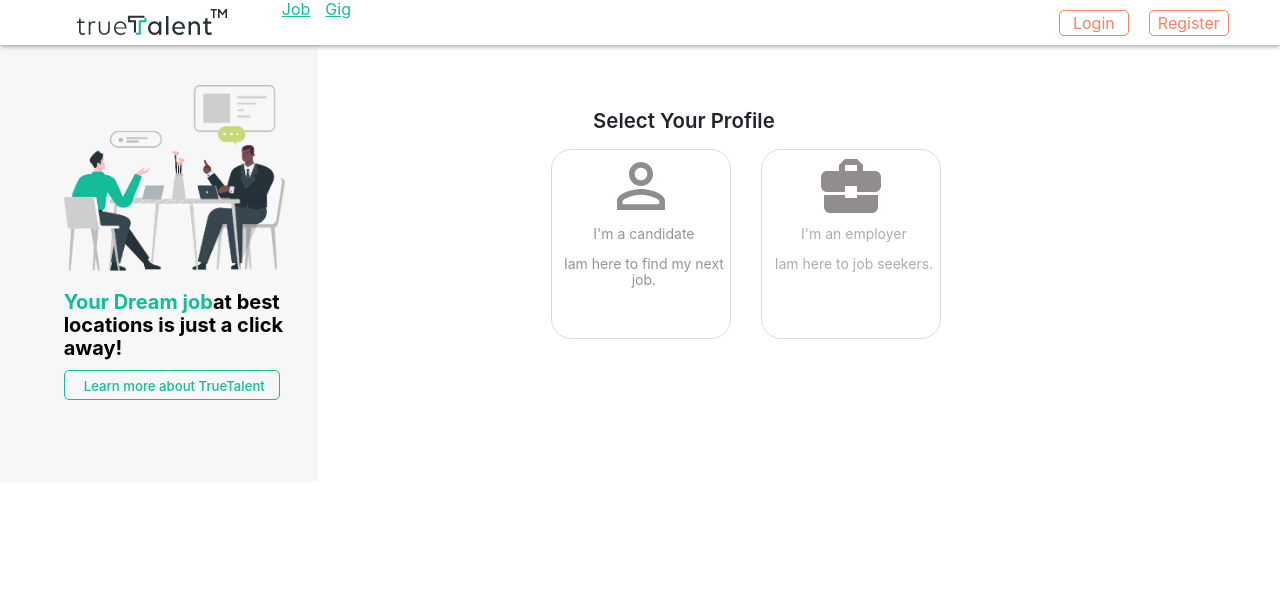
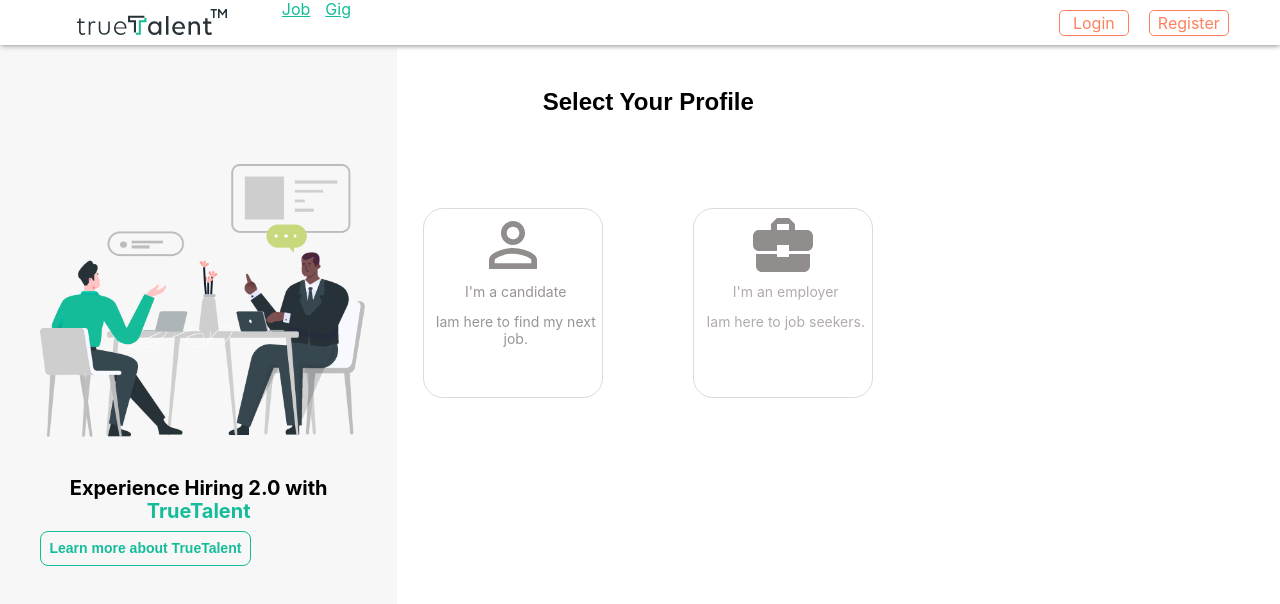
Before and after one commit to ushabanda/Truetalent, a React (Create React App) app: page /register in a window 1280 px wide. Shown: the top 604 px of the page. Built offline with nearby package versions, Linux system fonts and the light colour scheme.

Commit message:
working on register page

```diff
--- a/src/components/Candidate/Candidate.jsx
+++ b/src/components/Candidate/Candidate.jsx
@@ -25,15 +25,23 @@ function Candidate() {
     event.preventDefault();
 
 
-  const formdata = new FormData(event.target)
+  // const formdata = new FormData(event.target)
+
+  // const user_data = {
+  //   name:formdata.get('name'),
+  //   lname:formdata.get('lname'),
+  //   email:formdata.get('email'),
+  //   password:formdata.get('password'),
+  //   cpasword:formdata.get('cpassword')
+  // };
 
   const user_data = {
-    name:formdata.get('name'),
-    lname:formdata.get('lname'),
-    email:formdata.get('email'),
-    password:formdata.get('password'),
-    cpasword:formdata.get('cpassword')
-  };
+    name:firstName,
+    lname:lastName,
+    email:email,
+    password:password,
+    cpassword:password
+  }
 
   try{
       await fetch('http://localhost:8001/submit-form',{
@@ -58,13 +66,13 @@ function Candidate() {
   //   console.log("validation part");
   // };
 
-  // const togglePasswordVisibility = () => {
-  //   setPasswordVisible(!passwordVisible);
-  // };
+   const togglePasswordVisibility = () => {
+    setPasswordVisible(!passwordVisible);
+   }
 
-  // const handlePasswordChange = (event) => {
-  //   setPassword(event.target.value);
-  // };
+  const handlePasswordChange = (event) => {
+    setPassword(event.target.value);
+  };
 
   // const userSchema = yup.object().shape({
   //   firstName: yup.string().required('Please enter your Firstname!'),
@@ -171,11 +179,11 @@ function Candidate() {
                       name="password"
                       className="candidate-password-input"
                       // {...register("password")}
-                      // onChange={handlePasswordChange}
+                       onChange={handlePasswordChange}
                     />
                     <span
                       className="eye-icon"
-                      // onClick={togglePasswordVisibility}
+                       onClick={togglePasswordVisibility}
                     >
                       {passwordVisible ? (
                         <img
--- a/src/components/Register/Register.jsx
+++ b/src/components/Register/Register.jsx
@@ -28,24 +28,22 @@ function Register() {
                   alt="login_banner.png"
                   className="register-banner-image"
                 />
-                <div className="register-image-label">
-                  <h4>
-                      <span>Your Dream job</span>at best locations is just a
-                      click away!
-                  </h4>
-                  <div className="register-image-para">
-                    <p className="register-image-learn">
+                <h2 className="register-heading1">
+                  Experience Hiring 2.0 with <span>TrueTalent </span>
+                </h2>
+                <button className="register-image-learn" type="button">
                   Learn more about TrueTalent
-                    </p>
-                  </div>
-                </div>
+                </button>
               </div>
             </div>
 
-            <div className='register-form'>
-              <h3>Select Your Profile</h3>
+            <div className="register-form">
+              <div className="register-right">
+                <div className="register-profile">
+              <h2 className="profile-heading">Select Your Profile</h2>
               <div className="register-profile-content">
-                <button className='register-link' onClick={navigateToCandidate}>
+                <div className="profile-card">
+                <button className="register-link" onClick={navigateToCandidate}>
                   <div className="register-candidate-profile">
                     <PermIdentityIcon
                       className="register-candidate-icon"
@@ -59,14 +57,17 @@ function Register() {
                     <p>Iam here to find my next job.</p>
                   </div>
                 </button>
-                <button className='register-link' onClick={navigateToEmployer}>
+                </div>
+                <div className="profile-card">
+                <button className="register-link" onClick={navigateToEmployer}>
                   <div className="register-employer-profile">
                     <BusinessCenterIcon
                       style={{
                         height: "3em",
                         width: "3em",
                         color: "#928d8d",
-                  }}/>
+                      }}
+                    />
                     <p>I'm an employer</p>
                     <p>Iam here to job seekers.</p>
                   </div>
@@ -77,6 +78,9 @@ function Register() {
               </div>
             </div>
         </div>
+        </div>
+      </div>
+    </div>
   );
 }
 
--- a/src/components/Register/Registerstyles.css
+++ b/src/components/Register/Registerstyles.css
@@ -4,36 +4,88 @@
     width: inherit;
     height: inherit;
 }
+.register-root{
+    display: flex;
+    flex-direction: column;
+    min-height: 100vh;
+}
 
-.register-image-container {
+.register-page-container{
+    width: 100Vw;
+    overflow-y: hidden;
+    padding-top: 3rem;
+    min-height: 93vh;
+    max-height: 100vh;
+}
+
+.register-page-container .register-image-container {
     display: flex;
+    width:100vw;
+    max-height: 100vh;
 }
-.register-image-content{
-    width:25%;
+.register-page-container .register-image-container .register-image-content{
     background-color: rgb(248, 247, 247);
-    margin-top:3px;
+    display: flex;
+    flex-direction: unset;
+    align-items: center;
+    flex:0.45 1;
+    height:100vh;
+    max-height: 87vh;
+    justify-content: center;
 }
-.register-image-content,
-.register-form {
+
+.register-profile-content {
+    grid-column-gap:20px ;
+    column-gap: 20px;
+    grid-row-gap:20px;
+    row-gap: 20px;
+    flex-wrap: nowrap;
+}
+
+.profile-card {
+
+    border-radius: 24px;
+    text-align: center;
+    padding: 40px 20px 20px;
+}
+.register-img-data{
+    margin-bottom: 2rem;
+}
+.register-image-content {
     width: 35%;
 }
-.register-form {
-    margin-top: 12%;
-    align-items: center;
-    justify-content:last baseline;
-    margin-left:25%;
+
+.register-banner-image {
+    /* height: inherit; */
+    width: 82%;
+    margin:auto auto 40px 10%;
 }
-.register-img-data {
-    display: grid;
-    align-items: center;
-    justify-content: center;
-    /* height: fit-content; */
-    margin: 82px 20%;
-    width: 85%;
+
+.register-page-container .register-heading1{
+    font-size: 1.25em;
+    font-weight: 700;
+    text-align: center;
+    margin: 0 20px;
 }
-.register-banner-image {
-    height: inherit;
-    width: 82%;
+
+.register-page-container .register-heading1 span{
+    margin-top: 68px;
+    margin-left: 0;
+    font-weight: 700;
+    color:#14BC9A;
+}
+
+.register-page-container .register-image-learn{
+    margin: 2% 5% 30px 10%;
+    font-size: 0.875em;
+    border: 1px solid #14BC9A;
+    font-family: "Plus Jakarta Sans",sans-serif;
+    color:#14BC9A;
+    border-radius: 8px;
+    font-weight: 600;
+    padding:.625em;
+    cursor: pointer;
+    background-color: transparent;
 }
 .register-image-label {
     margin-top: 20px;
@@ -42,6 +94,33 @@
     font-size: 1.25em;
     font-weight: 700;
 }
+
+.register-form{
+    display: flex;
+    flex: 1 1 ;
+    max-height: 88vh;
+    overflow-y: scroll;
+    float: right;
+
+}
+
+.register-form .register-right{
+    display: flex;
+    flex-direction: column;
+    align-items: center;
+    padding-top: 40px;
+}
+
+.profile-heading{
+font-size: 1.5em;
+font-weight: 600;
+margin-bottom: 10%;
+text-align: center;
+font-family: "Plus Jakarta Sans",sans-serif;
+margin-top: 0;
+line-height: 1.2;
+}
+
 .register-image-para {
     border: 1px solid #14BC9A;
     height:30px;
```
Also changed, not shown: 1 other file (tests, documents, lock files or other folders). Lines whose indentation alone changed are shown as unchanged.
